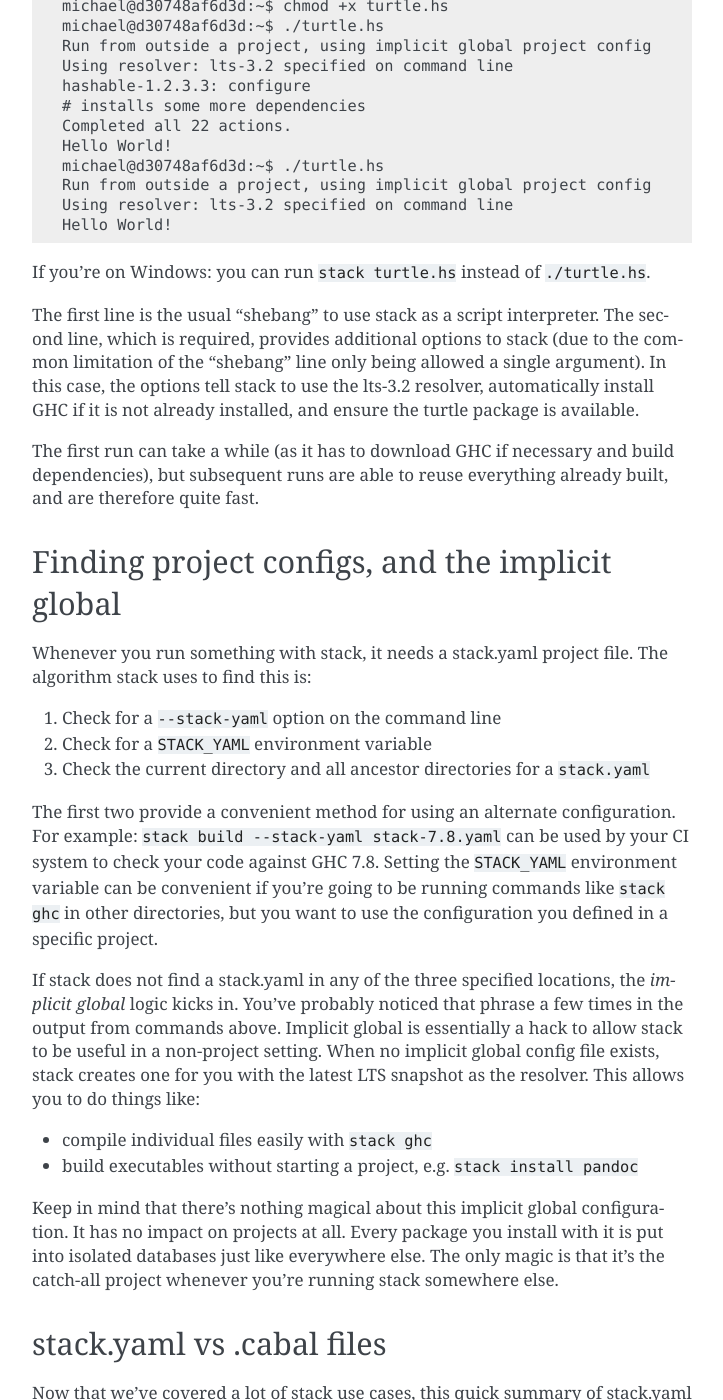
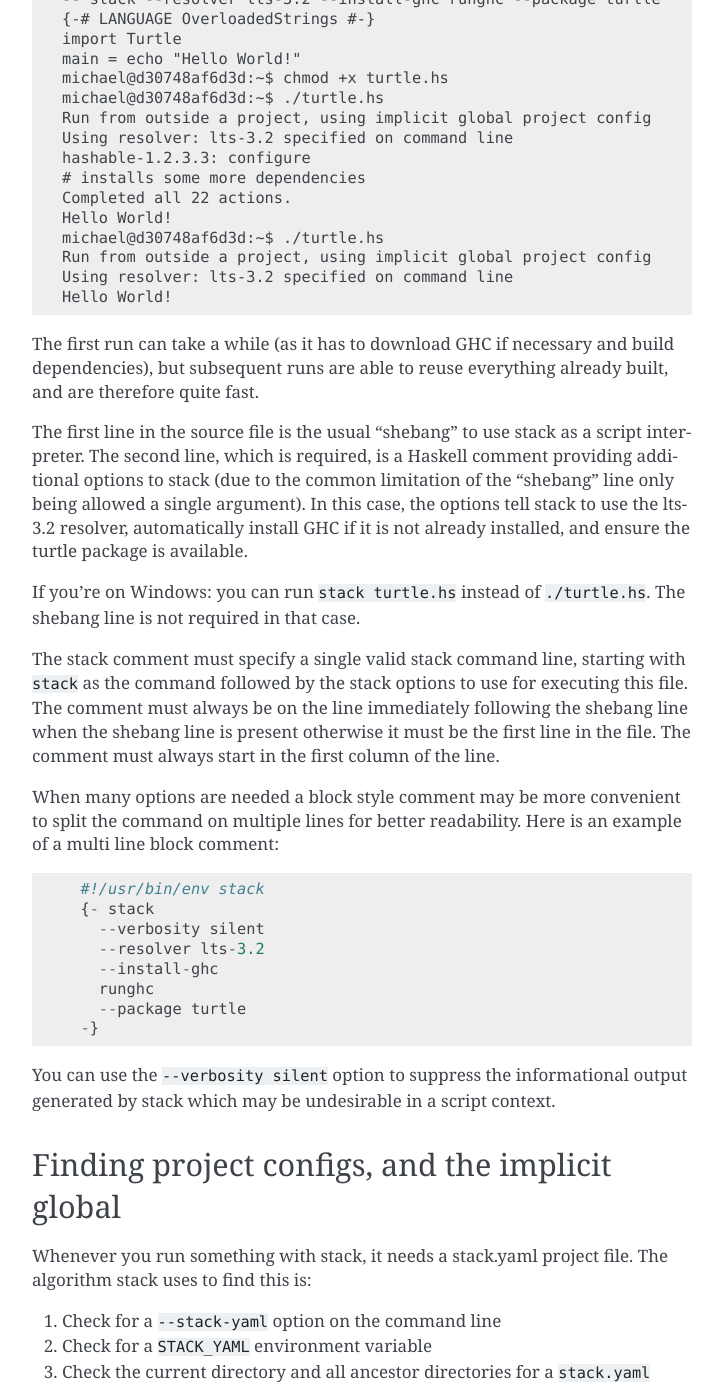
Before and after one commit to commercialhaskell/stack, a Sphinx documentation site: the page built from doc/GUIDE.md, in a window 1280 px wide and 1400 px high, scrolled down 28181 px. Shown: the whole window, without its empty margins (388-1111 px from the left). Built offline with Sphinx 7.4.7, drawn with Linux system fonts in a browser that asks for light colours; some of the changed text lies outside the part shown.

Commit message:
Support multi line interpreter directive comments
Multi line block comments can now be used for additional stack arguments
when stack is used as script interpreter. Like this:

{- stack
  --verbosity silent
  --resolver lts-3.14
  --install-ghc
  runghc
  --package random
  --package system-argv0
-}

Newlines are ignored in the block comments. This allows for better
formatting of longer commands.

Previous single line format is supported as usual. The single line
syntax now allows a missing space between comment marker and the start
of command i.e. "--stack ..." too works now.

Updated the guide with complete syntax and semantics.

Closes #1394

````diff
--- a/doc/GUIDE.md
+++ b/doc/GUIDE.md
@@ -1356,6 +1356,8 @@ instead of creating an entire Cabal package for it. You can use `stack exec
 ghc` or `stack exec runghc` for that. As simple helpers, we also provide the
 `stack ghc` and `stack runghc` commands, for these common cases.
 
+## script interpreter
+
 stack also offers a very useful feature for running files: a script
 interpreter. For too long have Haskellers felt shackled to bash or Python
 because it's just too hard to create reusable source-only Haskell scripts.
@@ -1382,18 +1384,42 @@ Using resolver: lts-3.2 specified on command line
 Hello World!
 ```
 
-If you're on Windows: you can run `stack turtle.hs` instead of `./turtle.hs`.
-
-The first line is the usual "shebang" to use stack as a script interpreter. The
-second line, which is required, provides additional options to stack (due to
-the common limitation of the "shebang" line only being allowed a single
-argument). In this case, the options tell stack to use the lts-3.2 resolver,
-automatically install GHC if it is not already installed, and ensure the turtle
-package is available.
-
 The first run can take a while (as it has to download GHC if necessary and build
 dependencies), but subsequent runs are able to reuse everything already built,
 and are therefore quite fast.
+
+The first line in the source file is the usual "shebang" to use stack as a
+script interpreter. The second line, which is required, is a Haskell comment
+providing additional options to stack (due to the common limitation of the
+"shebang" line only being allowed a single argument). In this case, the options
+tell stack to use the lts-3.2 resolver, automatically install GHC if it is not
+already installed, and ensure the turtle package is available.
+
+If you're on Windows: you can run `stack turtle.hs` instead of `./turtle.hs`.
+The shebang line is not required in that case.
+
+The stack comment must specify a single valid stack command line, starting with
+`stack` as the command followed by the stack options to use for executing
+this file. The comment must always be on the line immediately following the
+shebang line when the shebang line is present otherwise it must be the first
+line in the file. The comment must always start in the first column of the line.
+
+When many options are needed a block style comment may be more convenient to
+split the command on multiple lines for better readability. Here is an example
+of a multi line block comment:
+
+```
+  #!/usr/bin/env stack
+  {- stack
+    --verbosity silent
+    --resolver lts-3.2
+    --install-ghc
+    runghc
+    --package turtle
+  -}
+```
+You can use the `--verbosity silent` option to suppress the informational
+output generated by stack which may be undesirable in a script context.
 
 ## Finding project configs, and the implicit global
 
````
Also changed, not shown: 1 other file.
